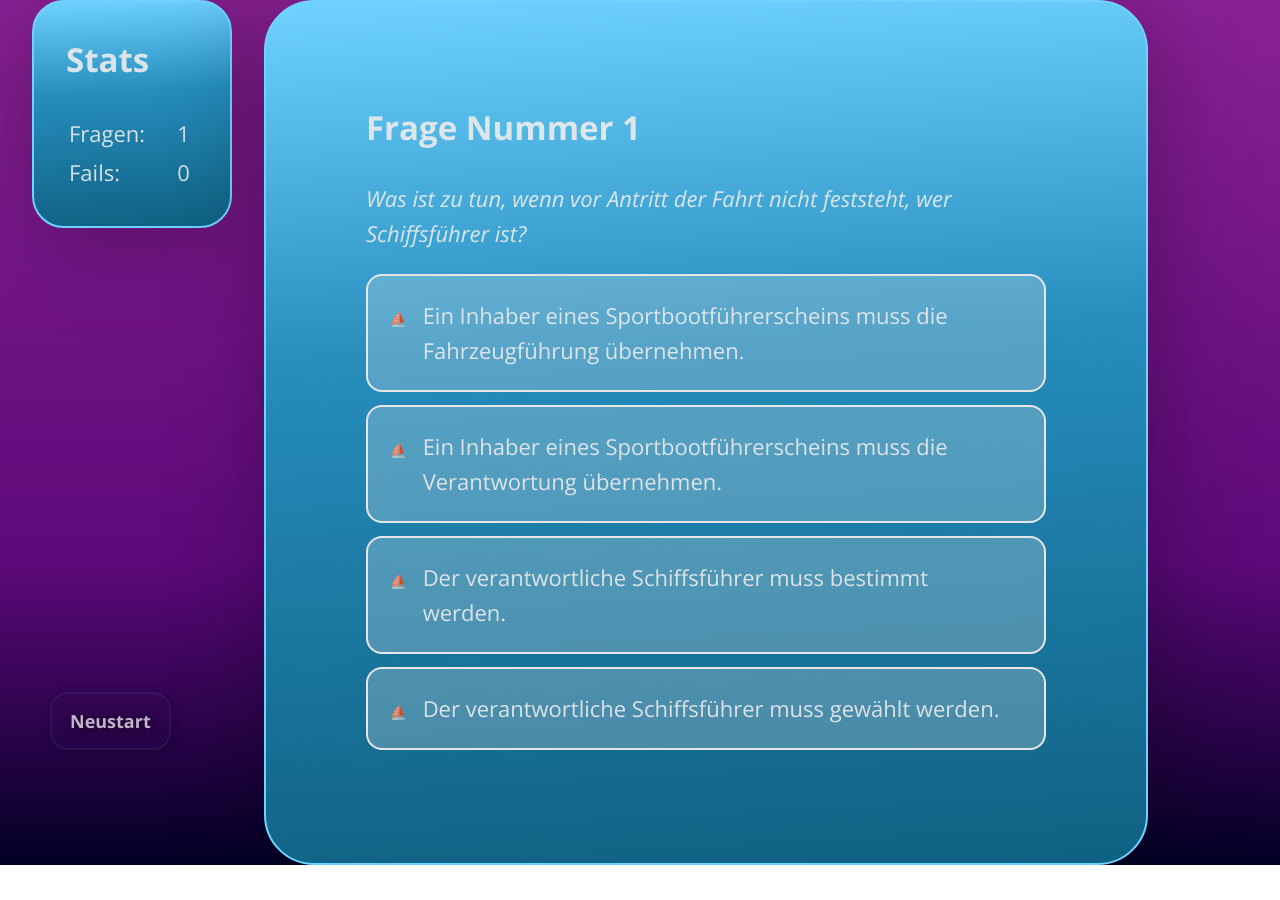
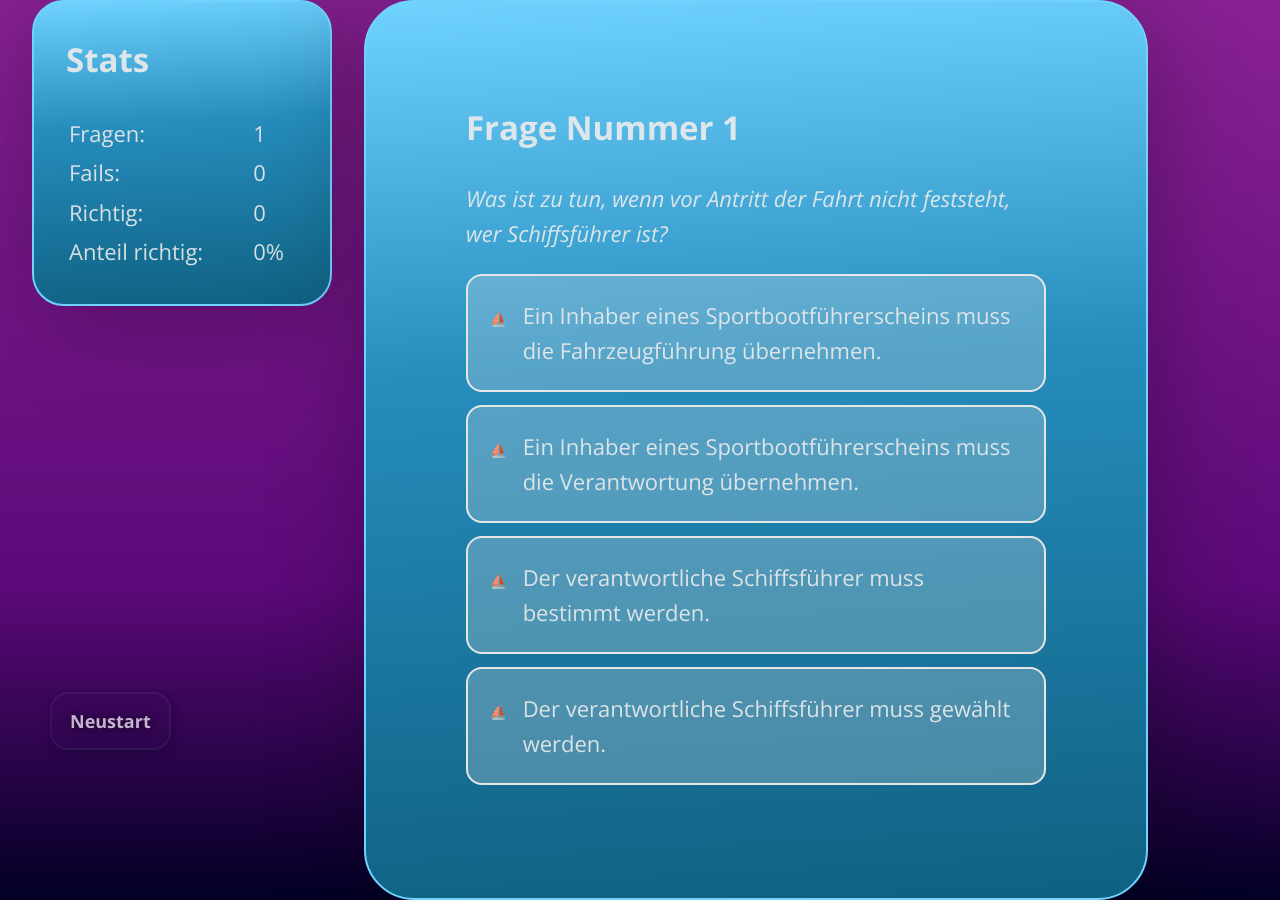
Before and after one commit to dmstern/bootsfuehrerschein, a Vue app: page /1 in a window 1280 px wide. Both pictures are taken after a click on the button "Leinen los!". Before the commit the page ends 865 px from the top, so only its background shows below. Built offline with nearby package versions, Linux system fonts and the light colour scheme; a web font is replaced by a local one.

Commit message:
Add percentage to stats

```diff
--- a/src/components/AnswerComponent.vue
+++ b/src/components/AnswerComponent.vue
@@ -11,8 +11,9 @@ interface Answer {
 }
 
 interface FormState {
-  hasError: Boolean;
-  success: Boolean;
+  hasError: boolean;
+  success: boolean;
+  hadError: boolean;
 }
 
 const props = defineProps({
@@ -46,7 +47,7 @@ function submit() {
     emit('success')
     setTimeout(() => {
       inputState.success = false
-      statsStore.correct();
+      statsStore.correct(!props.formState.hadError);
       emit('clear')
       emit('next')
     }, successDuration)
--- a/src/components/QuestionItem.vue
+++ b/src/components/QuestionItem.vue
@@ -14,6 +14,7 @@ const emit = defineEmits(['next'])
 const formState = reactive({
   hasError: false,
   success: false,
+  hadError: false,
 })
 
 const props = defineProps({
@@ -60,8 +61,8 @@ const correctAnswer = props.answers
       <p class="question" v-html="props.question"></p>
       <AnswerComponent v-for="(item, index) in props.answers" :key="`andwer-${index}`" :answer="item" :index="index"
         :formState="formState"
-        :isCorrectAnswer="correctAnswer === index" @next="emit('next')" @error="formState.hasError = true"
-        @clear="formState.hasError = false; formState.success = false" @success="formState.success = true" />
+        :isCorrectAnswer="correctAnswer === index" @next="emit('next')" @error="formState.hasError = true; formState.hadError = true"
+        @clear="formState.hasError = false; formState.success = false" @success="formState.success = true;" />
     </form>
   </Card>
 </template>
--- a/src/components/Stats.vue
+++ b/src/components/Stats.vue
@@ -13,7 +13,20 @@ const statsStore = useStatsStore();
       </tr>
       <tr>
         <td>Fails:</td>
-        <td>{{ statsStore.stats.length ? statsStore.stats.reduce((a, b) => ({ fails: a.fails + b.fails })).fails : '0' }}
+        <td>
+          {{ statsStore.stats.length ? statsStore.stats.reduce((a, b) => ({ fails: a.fails + b.fails, success: false })).fails : 0 }}
+        </td>
+      </tr>
+      <tr>
+        <td>Richtig:</td>
+        <td>
+          {{ statsStore.stats.length ? statsStore.stats.filter(q => q.success).length : 0 }}
+        </td>
+      </tr>
+      <tr>
+        <td>Anteil richtig:</td>
+        <td>
+          {{ Math.round((statsStore.stats.length ? statsStore.stats.filter(q => q.success).length : 0) / statsStore.stats.length * 100) }}%
         </td>
       </tr>
     </table>
@@ -24,7 +37,7 @@ const statsStore = useStatsStore();
 <style lang="scss">
 .stats {
   border-radius: 2rem;
-  width: 200px;
+  width: 300px;
 
   &__table {
     width: 100%;
--- a/src/stores/quiz.ts
+++ b/src/stores/quiz.ts
@@ -54,21 +54,22 @@ export const useLevelStore = defineStore('level', () => {
 })
 
 export const useStatsStore = defineStore('stats', () => {
-  const stats = ref([{ fails: 0 }])
+  const stats = ref([{ fails: 0, success: false }])
 
   function wrong() {
     const currentValue = stats.value[stats.value.length - 1].fails
     stats.value[stats.value.length - 1].fails = currentValue + 1
   }
 
-  function correct() {
-    stats.value.push({
-      fails: 0
-    })
+  function correct(firstTry: boolean) {
+    if (firstTry) {
+      stats.value[stats.value.length - 1].success = true;
+    }
+    stats.value.push({ fails: 0, success: false })
   }
 
   function reset() {
-    stats.value = [{ fails: 0 }]
+    stats.value = [{ fails: 0, success: false }]
   }
 
   return { wrong, correct, stats, reset }
```
